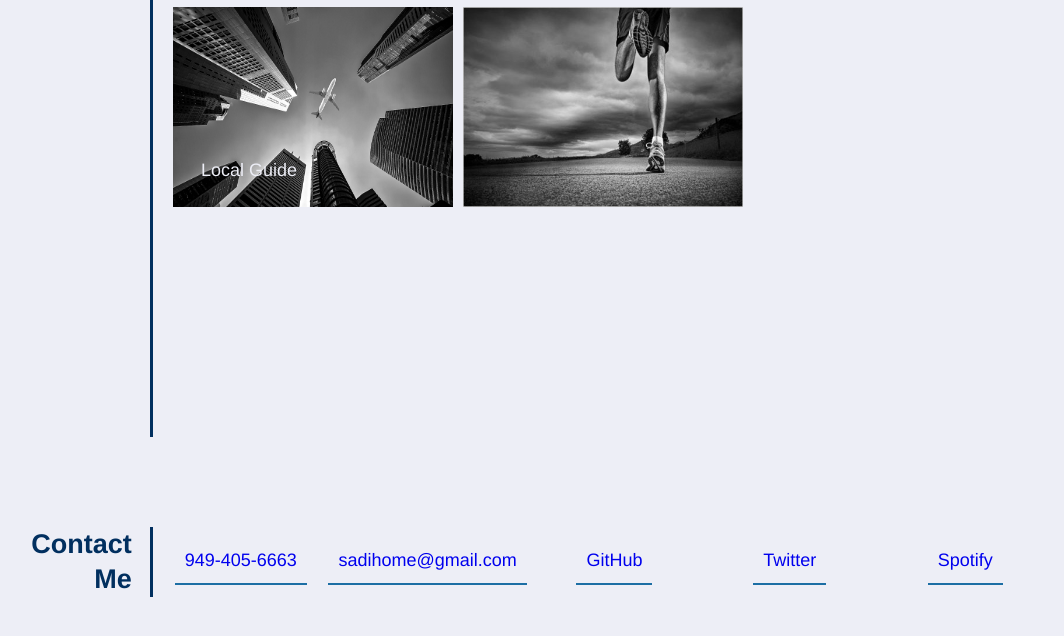
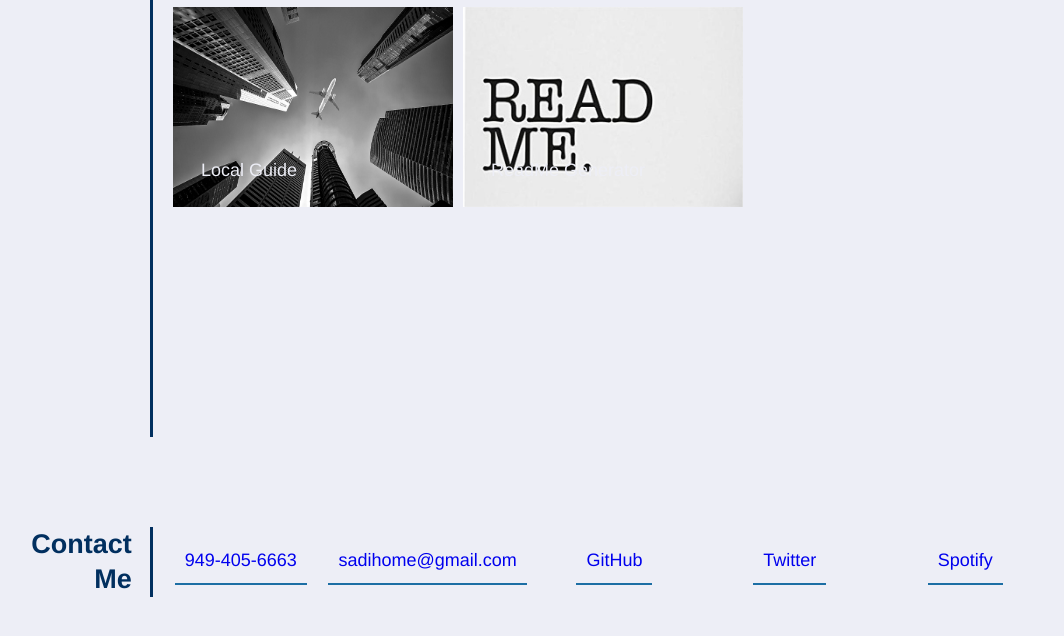
Before and after one commit to Torabis/MyPortfolio, a plain HTML site: page index.html in a window 1280 px wide. Shown: the part 1087-1723 px from the top of the page, without its empty margins (87-1151 px from the left). Drawn offline with Linux system fonts and the light colour scheme.

Commit message:
readme generator

```diff
--- a/index.html
+++ b/index.html
@@ -71,9 +71,9 @@
          <img class="pic" src="./assets/images/travel.jpg" alt="airplane">
          <span>Local Guide</span>
          </a>
-         <a href="">
-         <img class="pic" src="./assets/images/runbuddy.jpg" alt="running">
-         <span></span>
+         <a href="https://github.com/Torabis/readme-generator">
+         <img class="pic" src="./assets/images/readme.jpg" alt="read me">
+         <span>ReadMe Generator</span>
         </a>
         </div>
       </div>
```
Also changed, not shown: assets/images/readme.jpg (added).
